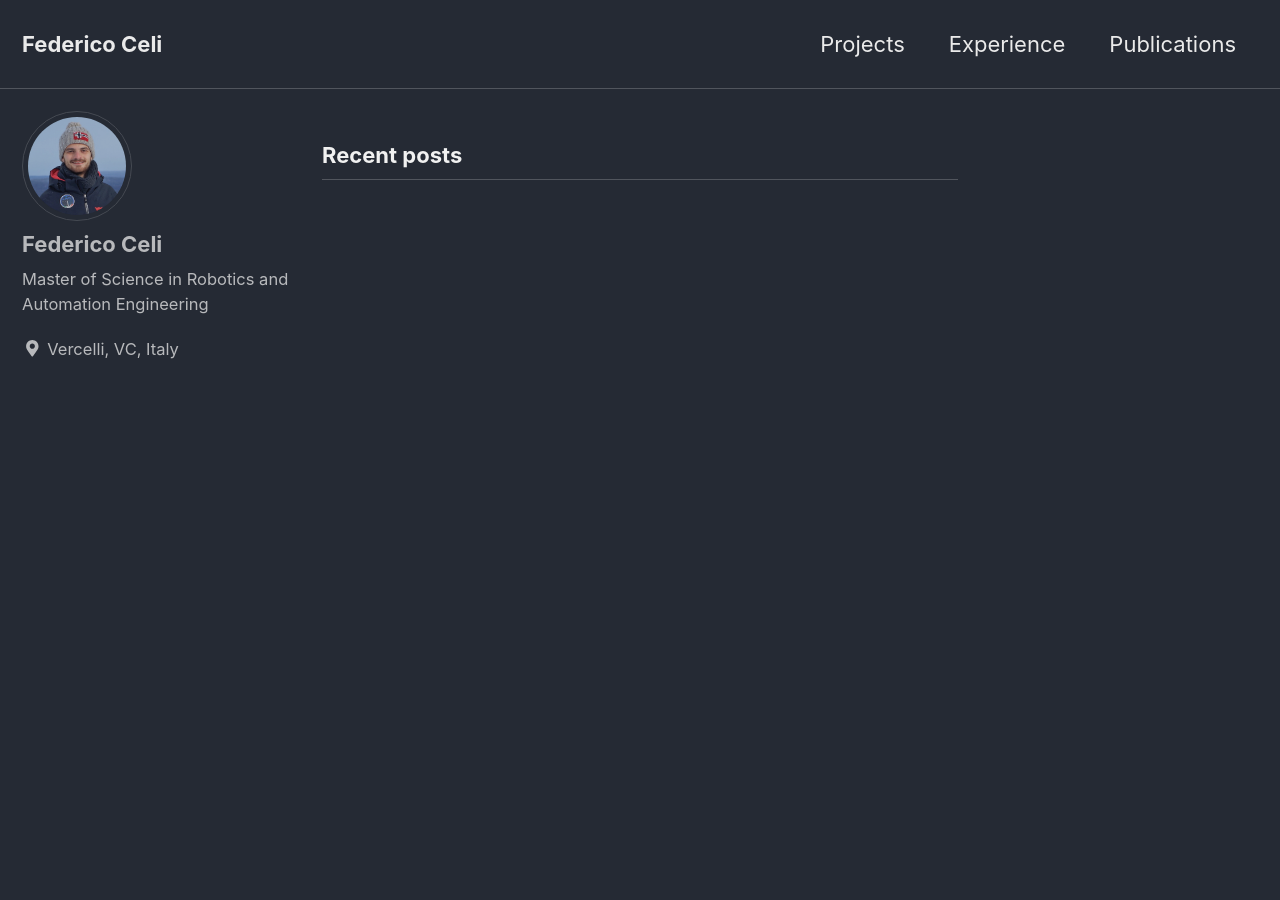
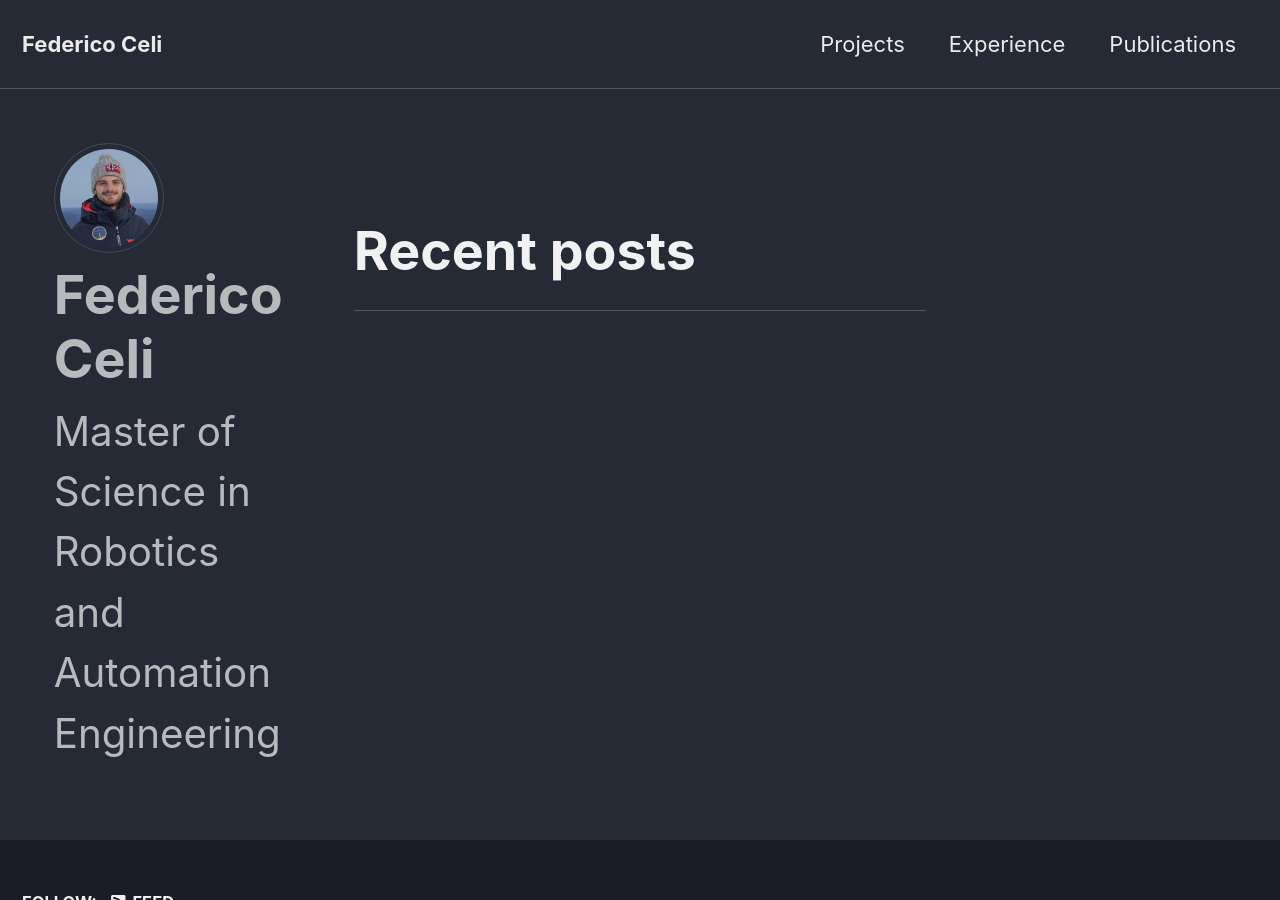
Before and after one commit to federicoceli/federicoceli.github.io, a Jekyll site: the page built from index.html, in a window 1280 px wide and 900 px high. Built offline with Jekyll 4.4.1, drawn with Linux system fonts in a browser that asks for light colours; cached includes are drawn as plain includes; the list of posts is cut into pages by our own code.

Commit message:
Update _page.scss

```diff
--- a/_sass/minimal-mistakes/_page.scss
+++ b/_sass/minimal-mistakes/_page.scss
@@ -13,6 +13,7 @@
   max-width: 100%;
   -webkit-animation-delay: 0.15s;
   animation-delay: 0.15s;
+  font-size: $type-size-1;
 
   @include breakpoint($x-large) {
     max-width: $x-large;
```
